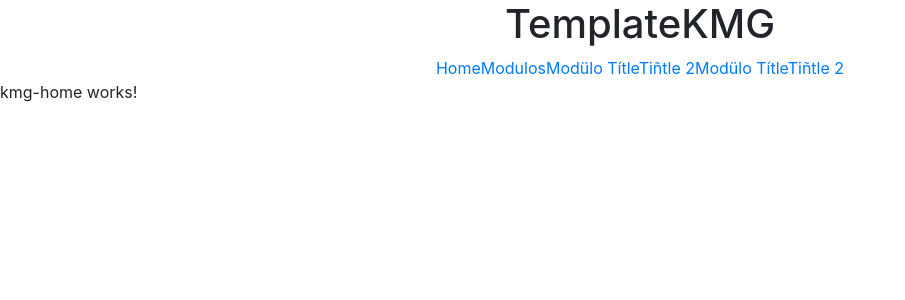
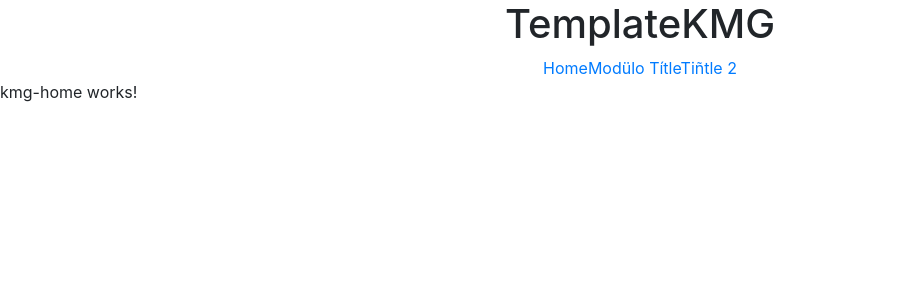
Before and after one commit to jisegura/TemplateWebKMG, an Angular app: page /home in a window 1280 px wide. Shown: the top 300 px of the page, without its empty margins (0-905 px from the left). Built offline with nearby package versions, Linux system fonts and the light colour scheme.

Commit message:
add anything

```diff
--- a/src/app/app.component.html
+++ b/src/app/app.component.html
@@ -3,12 +3,8 @@
   <h1>{{title}}</h1>
   <nav>
     <a routerLink="/home">Home</a>
-    <a routerLink="/modulo">Modulos</a>
-    <ng-container *ngFor="let link of templateService.getModulos()">
-      <a routerLink="/modulo" [queryParams]="setLinkParams(link)">{{ link.title }}</a>
-    </ng-container>
-    <ng-container *ngFor="let link of templateService.getModulos()">
-      <a [routerLink]="['/modulo', setLinkParams(link)]">{{ link.title }}</a>
+    <ng-container *ngFor="let modulo of templateService.getModulos()">
+      <a routerLink="/modulo" [queryParams]="setLinkParams(modulo)">{{ modulo.title }}</a>
     </ng-container>
   </nav>
 </div>
```
Also changed, not shown: 1 other file (tests, documents, lock files or other folders).
